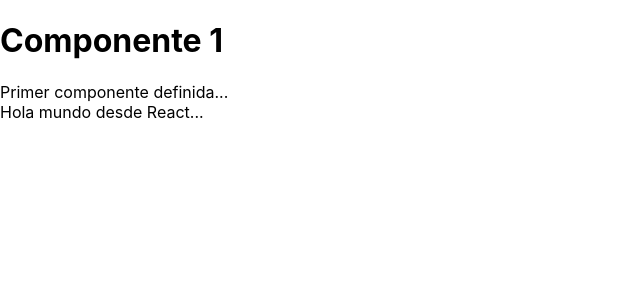
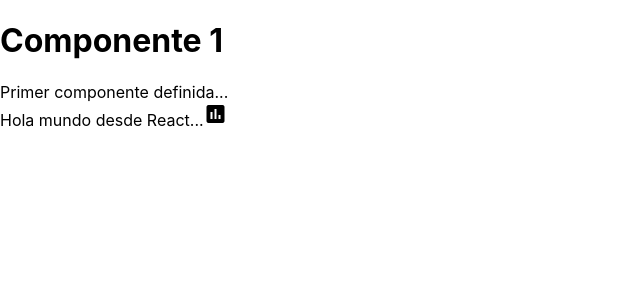
Before and after one commit to kiotosys/react02, a React (Create React App) app: page / in a window 1280 px wide. Shown: the top 300 px of the page, without its empty margins (0-640 px from the left). Built offline with nearby package versions, Linux system fonts and the light colour scheme.

Commit message:
v4. install y conf bootwatch, m-icons, toastify

```diff
--- a/package.json
+++ b/package.json
@@ -7,9 +7,11 @@
     "@testing-library/jest-dom": "^5.17.0",
     "@testing-library/react": "^13.4.0",
     "@testing-library/user-event": "^13.5.0",
+    "bootswatch": "^5.3.2",
     "react": "^18.2.0",
     "react-dom": "^18.2.0",
     "react-scripts": "5.0.1",
+    "react-toastify": "^9.1.3",
     "web-vitals": "^2.1.4"
   },
   "scripts": {
--- a/public/index.html
+++ b/public/index.html
@@ -25,6 +25,7 @@
       Learn how to configure a non-root public URL by running `npm run build`.
     -->
     <title>React App</title>
+    <link href="https://fonts.googleapis.com/icon?family=Material+Icons" rel="stylesheet">
   </head>
   <body>
     <noscript>You need to enable JavaScript to run this app.</noscript>
--- a/src/App.js
+++ b/src/App.js
@@ -1,5 +1,5 @@
 import logo from './logo.svg';
-import './App.css';
+//import './App.css';
 import C01componente from './pagina/C01componente';
 
 function App() {
@@ -7,6 +7,7 @@
     <div>
       <C01componente />
       Hola mundo desde React...
+      <i class="large material-icons">insert_chart</i>
 
     </div>
   );
--- a/src/index.js
+++ b/src/index.js
@@ -3,6 +3,8 @@
 import './index.css';
 import App from './App';
 import reportWebVitals from './reportWebVitals';
+
+//import 'bootswatch/dist/solar/bootstrap.min.css';
 
 const root = ReactDOM.createRoot(document.getElementById('root'));
 root.render(
```
Also changed, not shown: 1 other file (tests, documents, lock files or other folders).
